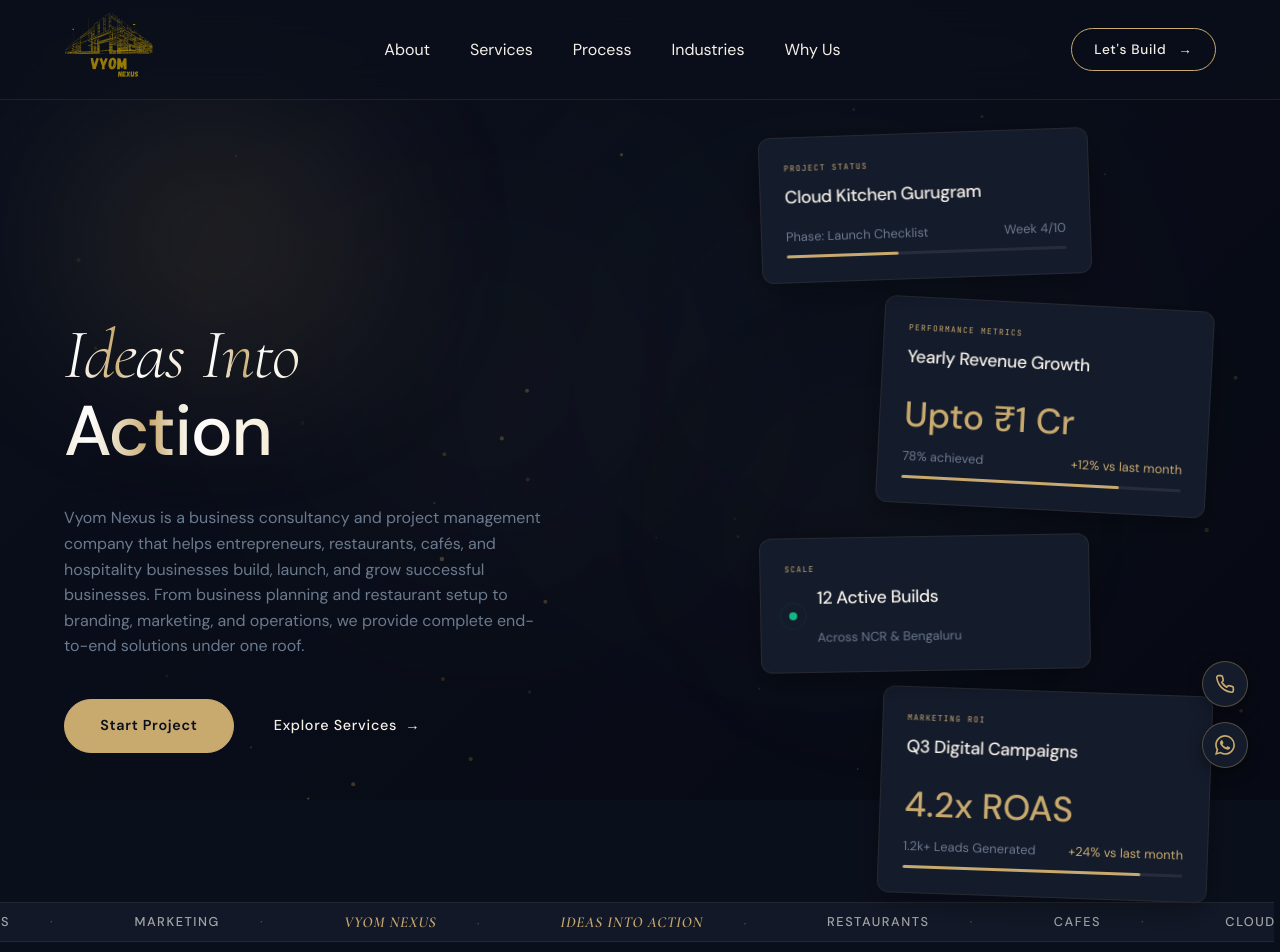
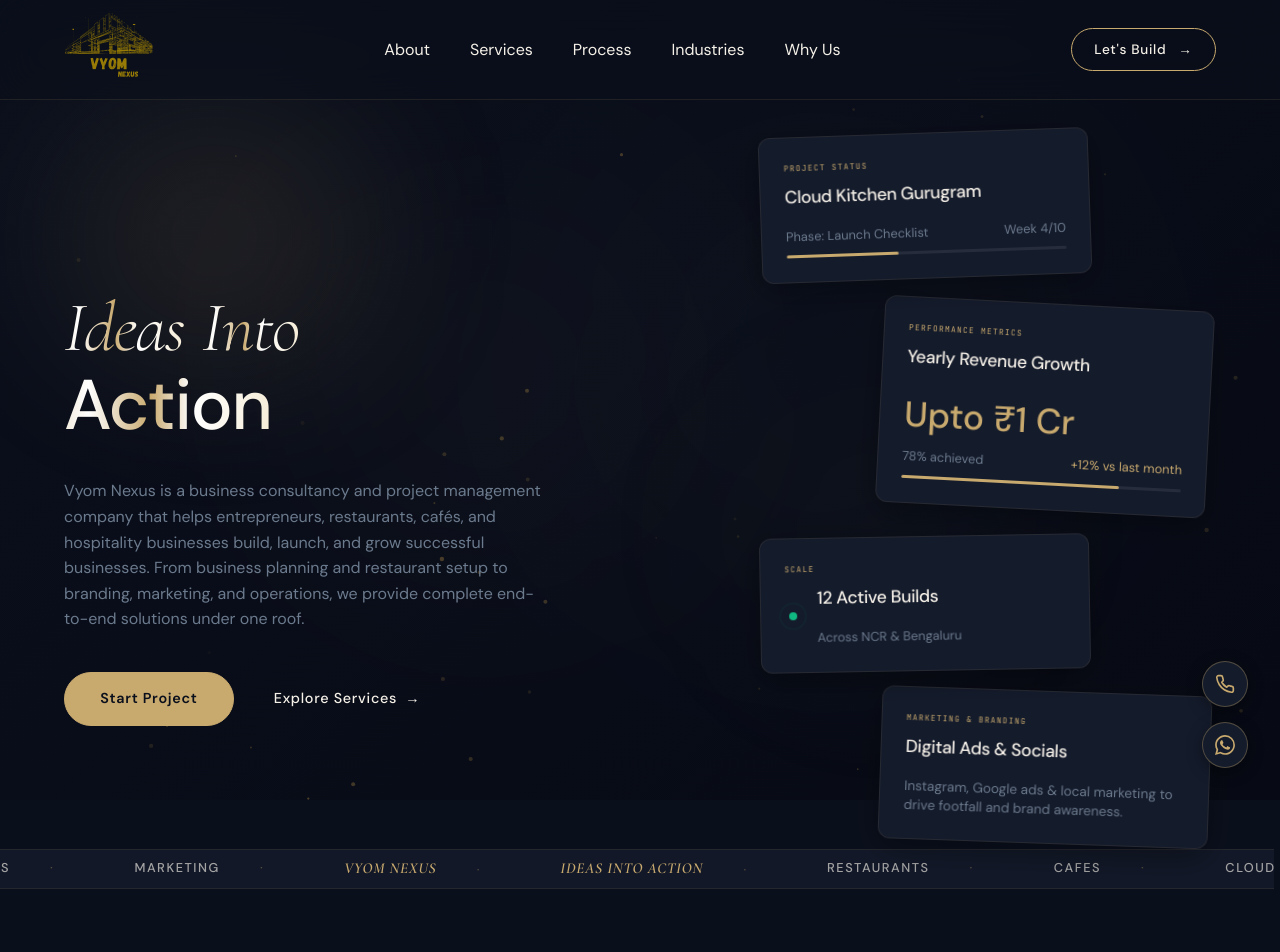
Before and after one commit to Vipul0052/Vyom-Ventures, a React (Vite) app: page / in a window 1280 px wide. Shown: the top 952 px of the page. Built offline with nearby package versions, Linux system fonts and the light colour scheme.

Commit message:
Simplify marketing card text to focus on services rather than ROAS metrics

```diff
--- a/src/components/Hero.tsx
+++ b/src/components/Hero.tsx
@@ -189,18 +189,13 @@
               </div>
             </div>
 
-            {/* Card 4: Marketing Performance */}
+            {/* Card 4: Marketing & Branding */}
             <div className="floating-card floating-card-4">
-              <div className="card-tag">Marketing ROI</div>
-              <h3>Q3 Digital Campaigns</h3>
-              <div className="stat-value">4.2x ROAS</div>
-              <div className="progress-label">
-                <span>1.2k+ Leads Generated</span>
-                <span className="gold-text">+24% vs last month</span>
-              </div>
-              <div className="card-progress-bar">
-                <div className="progress-fill" style={{ width: '85%' }}></div>
-              </div>
+              <div className="card-tag">Marketing & Branding</div>
+              <h3>Digital Ads & Socials</h3>
+              <p className="card-desc" style={{ fontSize: '0.85rem', color: 'var(--color-muted)', marginTop: '0.25rem', lineHeight: '1.4' }}>
+                Instagram, Google ads & local marketing to drive footfall and brand awareness.
+              </p>
             </div>
           </div>
         </div>
```
